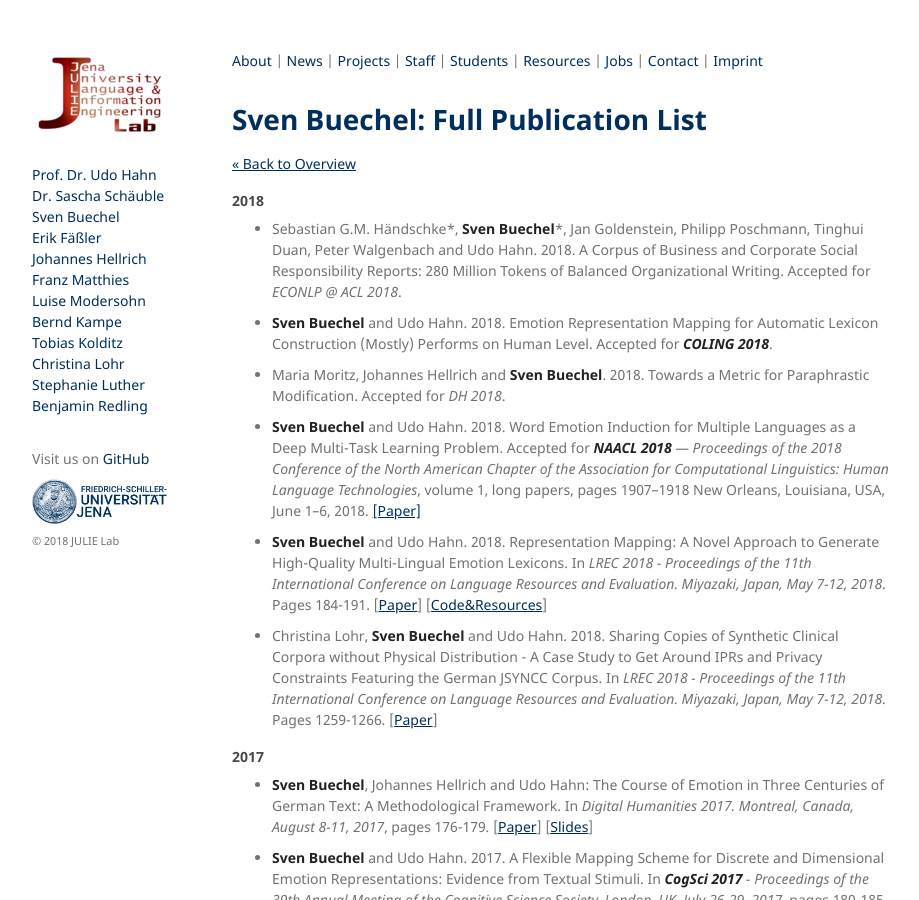
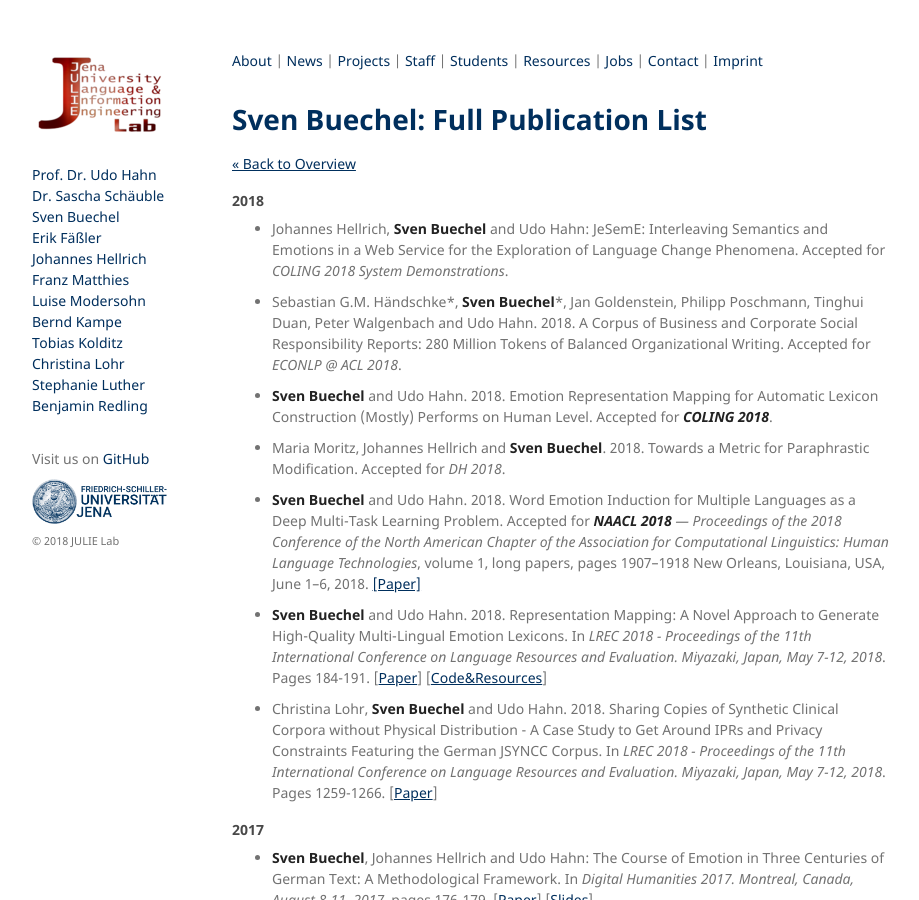
Before and after one commit to JULIELab/JULIELab.github.io, a Jekyll site: the page built from staff/Buechel/publication.md, in a window 1280 px wide and 900 px high. Shown: the whole window, without its empty margins (178-1097 px from the left). Built offline with Jekyll 4.4.1, drawn with Linux system fonts in a browser that asks for light colours; our own code applies the rules of GitHub Pages for plain Markdown files.

Commit message:
Update publication.md

```diff
--- a/staff/Buechel/publication.md
+++ b/staff/Buechel/publication.md
@@ -7,6 +7,8 @@
 [<< Back to Overview](Sven+Buechel.html)
 
 #### 2018
+
+* Johannes Hellrich, **Sven Buechel** and Udo Hahn: JeSemE: Interleaving Semantics and Emotions in a Web Service for the Exploration of Language Change Phenomena. Accepted for *COLING 2018 System Demonstrations*.
 
 * Sebastian G.M. Händschke\*, **Sven Buechel**\*, Jan Goldenstein, Philipp Poschmann, Tinghui Duan, Peter Walgenbach and Udo Hahn. 2018. A Corpus of Business and Corporate Social Responsibility Reports: 280 Million Tokens of Balanced Organizational Writing. Accepted for *ECONLP @ ACL 2018*.
 
```
